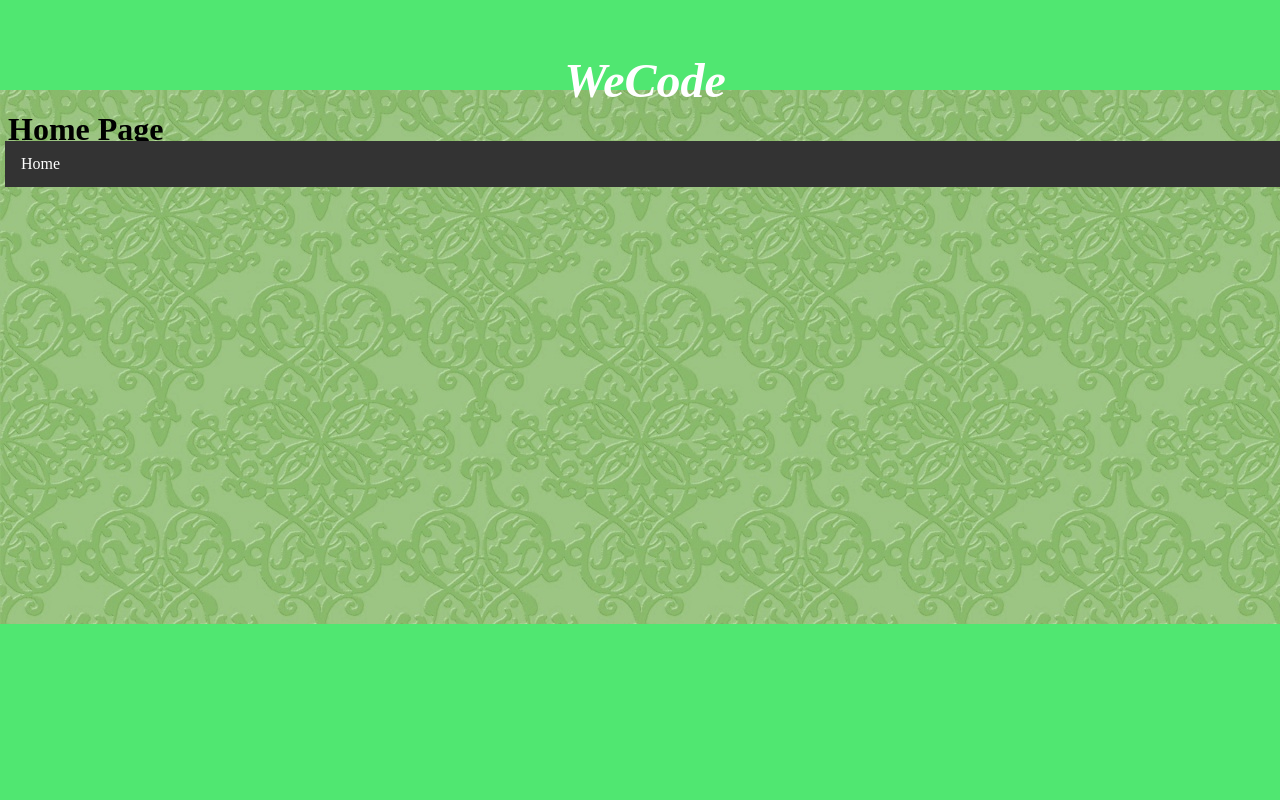
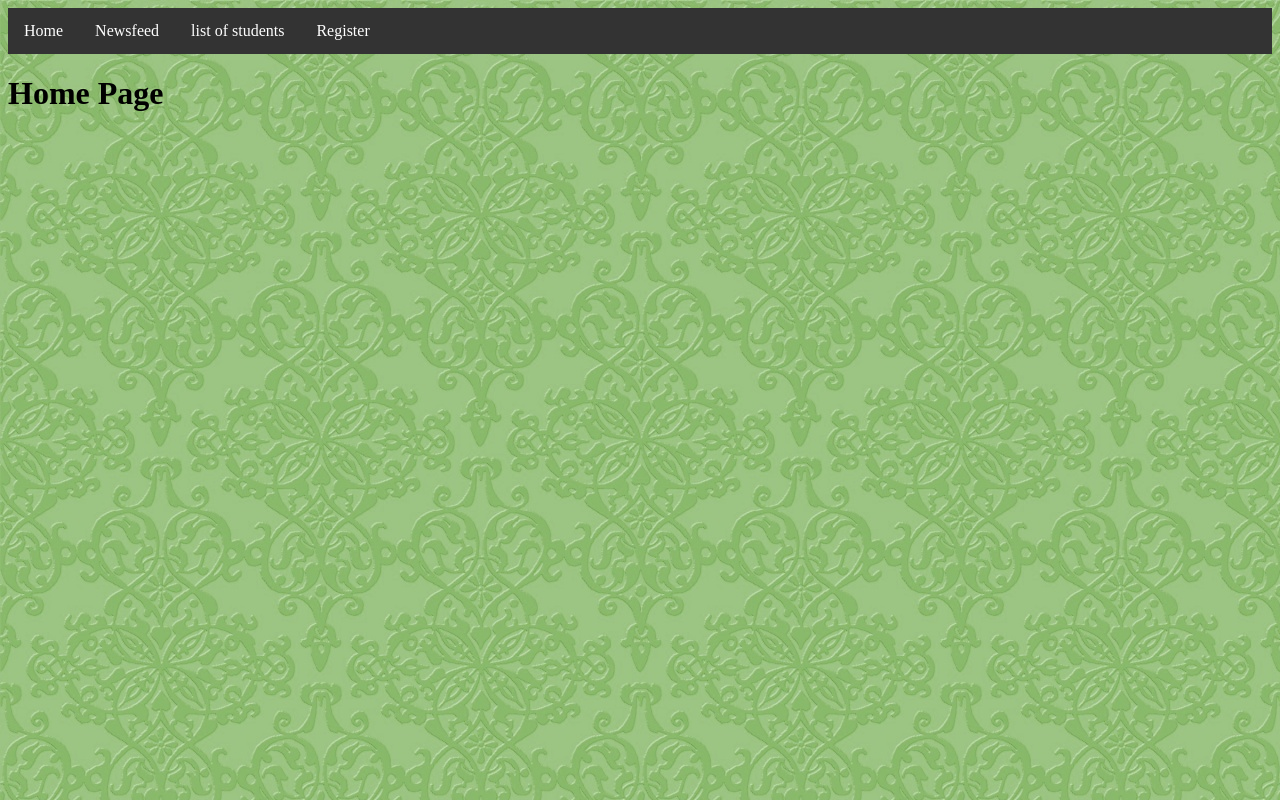
Before and after one commit to belaldaqqah/ola-belal, a Flask app: page /home in a window 1280 px wide. Run offline with Flask 2, Linux system fonts and the light colour scheme.

Commit message:
version stable

```diff
--- a/app.py
+++ b/app.py
@@ -1,6 +1,6 @@
 from flask import Flask, render_template, request, redirect, url_for, session
 import dataset
-import time
+from time import localtime, strftime
 app = Flask(__name__)
 db =  dataset.connect('postgres://aotvgbebjecnxl:8592d2ec4231cbe4641ec6c452a51dc41e0beef794b2fa4c42515fc4b4e93f1a@ec2-184-73-199-72.compute-1.amazonaws.com:5432/d46l183jamtfom')
 
@@ -16,7 +16,7 @@ def register():
 		username = request.form["username"]
 		hometown = request.form["hometown"]
 		personal_website = request.form['personal_website']
-		entry = {"first_name":first_name ,"last_name":last_name, "email":email, "username":username, "hometown":hometown}
+		entry = {"first_name":first_name ,"last_name":last_name, "email":email, "username":username, "hometown":hometown, "personal_website":personal_website}
 		nameTocheck = username
 		results = list(UsersTable.find(username = nameTocheck))
 		if len(results) == 0:
@@ -45,15 +45,16 @@ def listt():
 def newsfeed():
 	feedTable=db["feed"]
 	if request.method == "GET":
-		return render_template("feed.html")
+		allposts = list(feedTable.all())
+		return render_template("feed.html" ,allposts=allposts)
 	else:
 		username = request.form["username"]
 		post= request.form["post"]
-		time_string = strftime("%Y-%m-%d %H:%M:%S", localtime())
+		time = strftime("%Y-%m-%d %H:%M:%S", localtime())
 		entry = {"post":post,"username": username, "time":time}
 		feedTable.insert(entry)
-		allposts = list(posts.all())
-		return render_template('feed.html',post= post, username=username,time_string= time_string)
+		allposts = list(feedTable.all())
+		return render_template('feed.html',post= post, username=username , allposts=allposts)
 
 # TODO: route to /register
 
--- a/static/css/style.css
+++ b/static/css/style.css
@@ -45,8 +45,16 @@ li a:hover {
 
   background-color:#50E771;
   padding:8px;
-  text-align: center;
+  text-align: center;}
 
+.fixed {
+text-align: center;
+background-color: lightgrey;
+width: 300px;
+border: 25px solid green;
+padding: 25px;
+margin: 25px;
+}
 }
 .box {
     color:gold;
--- a/templates/base.html
+++ b/templates/base.html
@@ -4,30 +4,20 @@
 <head>
   <link rel="stylesheet" type="text/css" href="../static/css/style.css" />
   <title>WeCode Portal</title>
-<<<<<<< HEAD
+
   <ul>
     <li><a href="home">Home</a></li>
+    <li><a href="feed">Newsfeed</a></li>
+    <li><a href="list">list of students</a></li>
+    <li><a href="register">Register</a></li>
 
 <!-- TODO: add more links on the navigation bar here -->
   </ul>
-=======
 
->>>>>>> 94788188b6b021b2d0c0995c9c9c922fac635ce7
+
 </head>
 
-	<div id="fixedheader">
-		<p class="box">
-				<font face="Titillium Web" color="white" >
-					<i><strong>
-						WeCode
-					</i></strong>
-				</font>
-		</p>
-		  <ul>
-    <li id="navbar"><a href="home">Home</a></li>
-<!-- TODO: add more links on the navigation bar here -->
-  </ul>
-	</div>
+
 
 <body background="../static/images/background.jpg">
 
@@ -40,15 +30,6 @@
 
 
 
-		<div id="fixedfooter">
-        	<p>
-  				<font face="Courier New" color="gold">
-				</font>
-			</p>
-			<p>
-			 	<font face="Courier New" color="white" >
-				</font>
-			</p>
 
 
 
--- a/templates/list.html
+++ b/templates/list.html
@@ -1,8 +1,8 @@
 {% extends "base.html" %}
 {% block body %}
 
-<h1> Usernames assigned to this website</h1>
-h1>List Page</h1>
+
+<h1>List Page</h1>
 <table>
   <tr>
     <th class ="thd">first name</th>
```
Also changed, not shown: templates/feed.html (+9 -5 lines), templates/register.html (+14 -6 lines).
